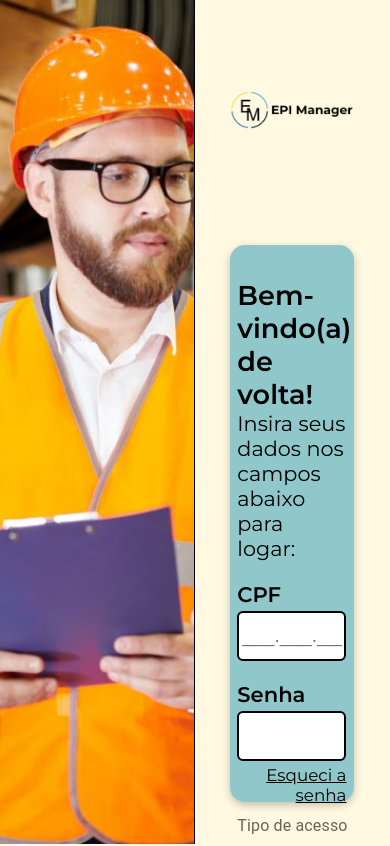
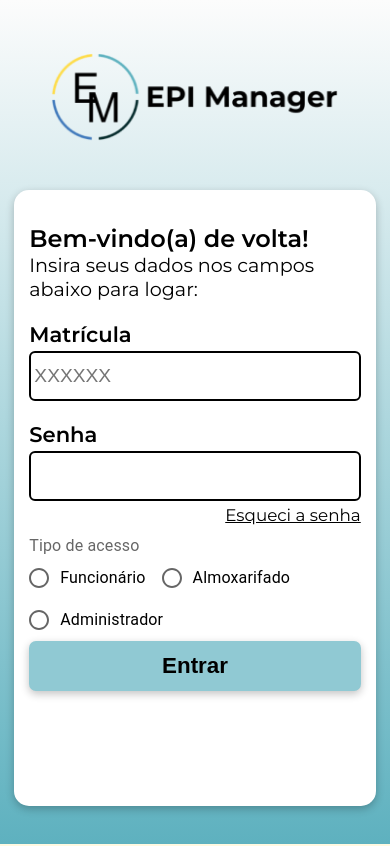
Before and after one commit to theobarretosilva/epi-manager-frontend, a React (Vite) app: page / in a window 390 px wide. Shown: the top 846 px of the page. Built offline with nearby package versions, Linux system fonts and the light colour scheme.

Commit message:
atualizand design tela de login e adicionando responsividade

```diff
--- a/src/components/BtnStyled/BtnStyled.styles.ts
+++ b/src/components/BtnStyled/BtnStyled.styles.ts
@@ -1,9 +1,9 @@
 import styled from "styled-components";
 
 export const ButtonStyled = styled.button`
-    background-color: #FFDD4A;
+    background-color: #90C9D3;
     width: 100%;
-    height: 5vh;
+    height: 6vh;
     border-radius: 7px;
     font-size: 1.4rem;
     font-weight: 600;
--- a/src/pages/Login/Login.styles.ts
+++ b/src/pages/Login/Login.styles.ts
@@ -3,18 +3,31 @@ import styled from "styled-components";
 export const DivGeral = styled.div`
     display: flex;
     flex-direction: row;
+
+    @media (max-width: 450px) {
+        display: flex;
+        flex-direction: column;
+    }
 `
 
 export const ImgAside = styled.img`
     width: 49.7vw;
     height: 100vh;
     object-fit: cover;
+
+    @media (max-width: 450px) {
+        display: none;
+    }
 `
 
 export const LinhaDivisao = styled.div`
     height: 100vh;
     width: 0.3vw;
     background-color: black;
+
+    @media (max-width: 450px) {
+        display: none;
+    }
 `
 
 export const MainStyled = styled.main`
@@ -24,33 +37,62 @@ export const MainStyled = styled.main`
     justify-content: center;
     gap: 8vh;
     width: 49.7vw;
+    height: 100vh;
+    background: linear-gradient(#FCFCFC, #5EB1BF);
+
+    @media (max-width: 450px) {
+        height: 100vh;
+        width: 100vw;
+        gap: 4vh;
+    }
 `
 
 export const ImgLogo = styled.img`
     width: 32vw;
     height: 16vh;
     object-fit: contain;
+
+    @media (max-width: 450px) {
+        width: 75vw;
+        margin-top: 0;
+        margin-bottom: 0;
+        height: 14vh;
+    }
 `
 
 export const BoxForm = styled.div`
-    background-color: #90C7CA;
-    width: 28vw;
+    background-color: white;
+    width: 30vw;
     height: 58vh;
     box-shadow: rgba(0, 0, 0, 0.24) 0px 3px 8px;
     border-radius: 15px;
     padding: 4vh 2vw 4vh 2vw;
+
+    @media (max-width: 450px) {
+        width: 85vw;
+        height: 65vh;
+        padding: 4vh 4vw 4vh 4vw;
+    }
 `
 
 export const TituloBox = styled.h1`
     font-size: 1.7rem;
     font-weight: 600;
     margin: 0;
+
+    @media (max-width: 450px) {
+        font-size: 1.5rem;
+    }
 `
 
 export const SubtituloBox = styled.h2`
     font-size: 1.3rem;
     font-weight: 400;
     margin: 0;
+
+    @media (max-width: 450px) {
+        font-size: 1.2rem;
+    }
 `
 
 export const PEsqueciSenha = styled.p`
--- a/src/pages/Login/Login.tsx
+++ b/src/pages/Login/Login.tsx
@@ -3,6 +3,7 @@ import { BtnStyled } from '../../components/BtnStyled/BtnStyled';
 import { InputStyled } from '../../components/InputStyled/InputStyled';
 import * as S from './Login.styles';
 import { useState } from 'react';
+import { useNavigate } from 'react-router';
 
 export const Login = () => {
     const [value, setValue] = useState('');
@@ -10,6 +11,8 @@ export const Login = () => {
     const handleChange = (event: React.ChangeEvent<HTMLInputElement>) => {
       setValue((event.target as HTMLInputElement).value);
     };
+
+    const navigate = useNavigate();
 
     return(
         <S.DivGeral>
@@ -21,9 +24,9 @@ export const Login = () => {
                     <S.TituloBox>Bem-vindo(a) de volta!</S.TituloBox>
                     <S.SubtituloBox>Insira seus dados nos campos abaixo para logar:</S.SubtituloBox>
                     <form>
-                        <InputStyled titulo='CPF' tipo='text' placeholder='___.___.___-__' />
+                        <InputStyled titulo='Matrícula' tipo='text' placeholder='XXXXXX' />
                         <InputStyled titulo='Senha' tipo='password' placeholder='' />
-                        <S.PEsqueciSenha>Esqueci a senha</S.PEsqueciSenha>
+                        <S.PEsqueciSenha onClick={() => navigate('/esqueci_senha')}>Esqueci a senha</S.PEsqueciSenha>
                         <FormControl>
                             <FormLabel id="demo-controlled-radio-buttons-group">Tipo de acesso</FormLabel>
                             <RadioGroup
```
